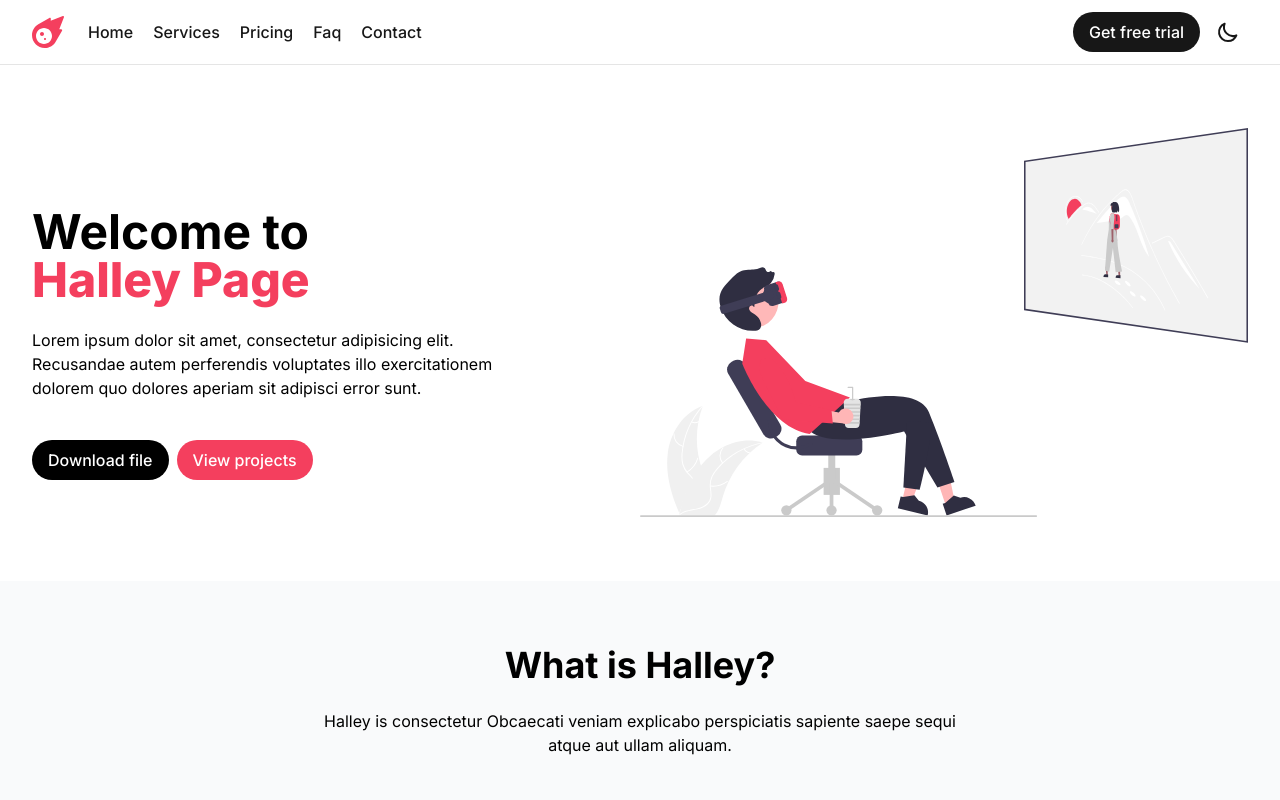
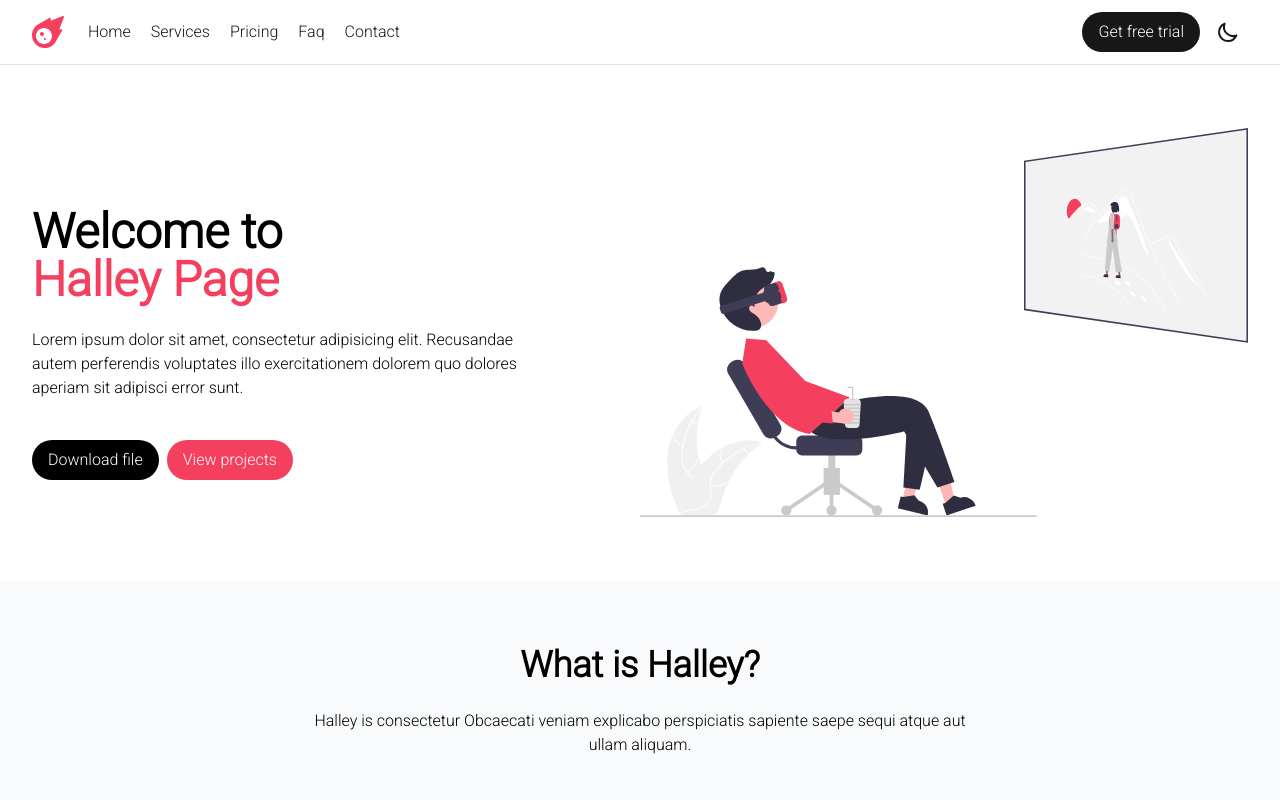
Before and after one commit to tomiidev/bambuy, a Next.js app: page / in a window 1280 px wide. Shown: the top 800 px of the page. Built offline with nearby package versions, Linux system fonts and the light colour scheme.

Commit message:
add roboto

```diff
--- a/components/Pricing.tsx
+++ b/components/Pricing.tsx
@@ -174,7 +174,7 @@ export default function Pricing() {
                     className={`${billingInterval === 'month'
                         ? 'relative w-1/2 bg-white dark:bg-neutral-600 text-black dark:text-white'
                         : 'ml-0.5 relative w-1/2 text-black dark:text-neutral-400'
-                        } rounded-lg m-1 py-2 text-sm font-medium whitespace-nowrap focus:outline-none sm:w-auto sm:px-8`}
+                        } rounded-lg m-1 py-2 text-base font-medium whitespace-nowrap focus:outline-none sm:w-auto sm:px-8`}
                 >
                     Monthly billing
                 </button>
@@ -184,7 +184,7 @@ export default function Pricing() {
                     className={`${billingInterval === 'year'
                         ? 'relative w-1/2 bg-white dark:bg-neutral-600 text-black dark:text-white'
                         : 'ml-0.5 relative w-1/2 text-black dark:text-neutral-400'
-                        } rounded-lg m-1 py-2 text-sm font-medium whitespace-nowrap focus:outline-none sm:w-auto sm:px-8`}
+                        } rounded-lg m-1 py-2 text-base font-medium whitespace-nowrap focus:outline-none sm:w-auto sm:px-8`}
                 >
                     Yearly billing
                 </button>
--- a/pages/_app.tsx
+++ b/pages/_app.tsx
@@ -1,16 +1,17 @@
 import "../styles/globals.css";
-import { Inter } from "@next/font/google";
+import { Roboto } from "@next/font/google";
 import { ThemeProvider } from "next-themes";
 import type { AppProps } from "next/app";
 
-const inter = Inter({
-  variable: '--font-inter',
+const roboto = Roboto({
+  weight:"300",
+  variable: '--font-roboto',
 })
 
 export default function App({ Component, pageProps }: AppProps) {
   return (
     <ThemeProvider attribute="class">
-      <main className={inter.className}>
+      <main className={roboto.className}>
         <Component {...pageProps} />
       </main>
     </ThemeProvider>
--- a/tailwind.config.js
+++ b/tailwind.config.js
@@ -10,7 +10,7 @@ module.exports = {
   theme: {
     extend: {
       fontFamily: {
-        sans: ["var(--font-inter)", ...fontFamily.sans],
+        sans: ["var(--font-roboto)", ...fontFamily.sans],
       },
     },
   },
```
